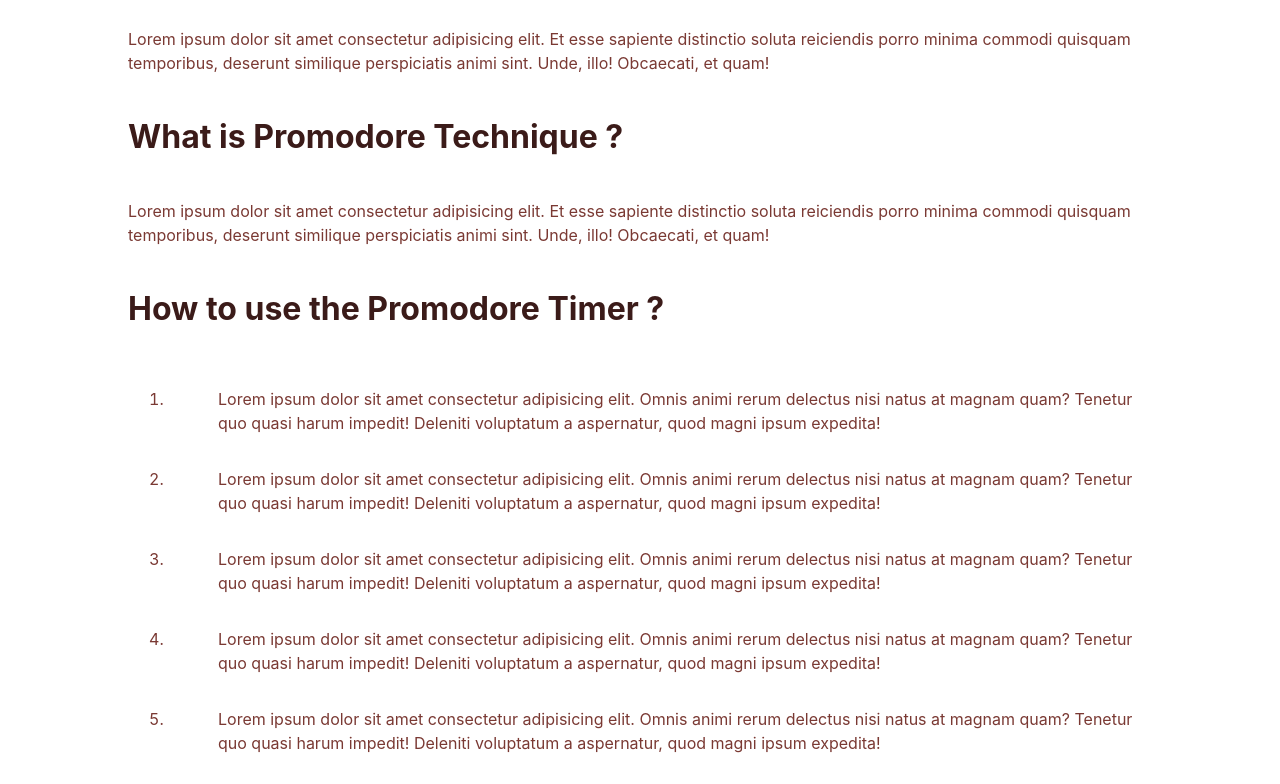
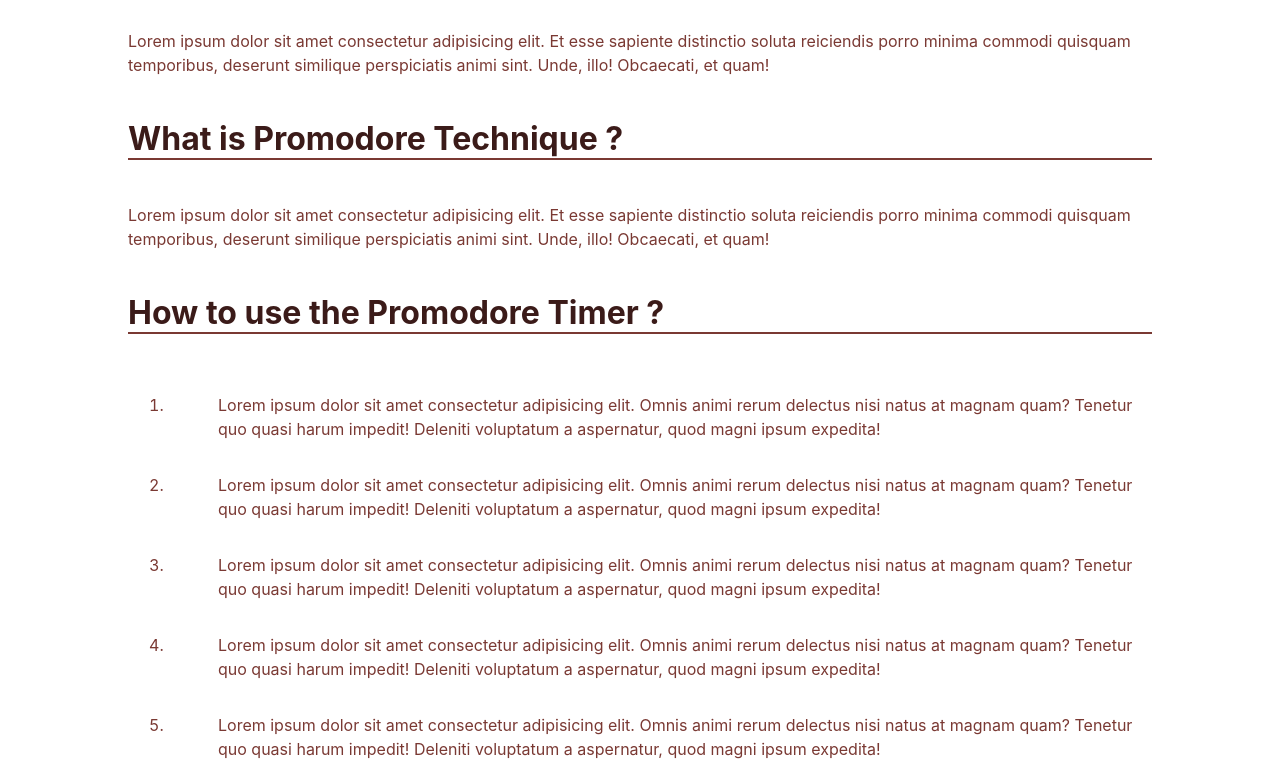
Before and after one commit to zinasemia/recreatethis, a plain HTML site: page index.html in a window 1280 px wide. Shown: the part 585-1369 px from the top of the page. Drawn offline with Linux system fonts and the light colour scheme.

Commit message:
addborder

```diff
--- a/css/style.css
+++ b/css/style.css
@@ -83,7 +83,8 @@ li a {
     flex-wrap: wrap;
 }
 
-h2 {
+h2 {border-bottom: var(--font-color) 2px solid;
+
     font-family: -apple-system, BlinkMacSystemFont, 'Segoe UI', Roboto, Oxygen, Ubuntu, Cantarell, 'Open Sans', 'Helvetica Neue', sans-serif;
     font-size: 2em;
     color: var(--third-color);
```
